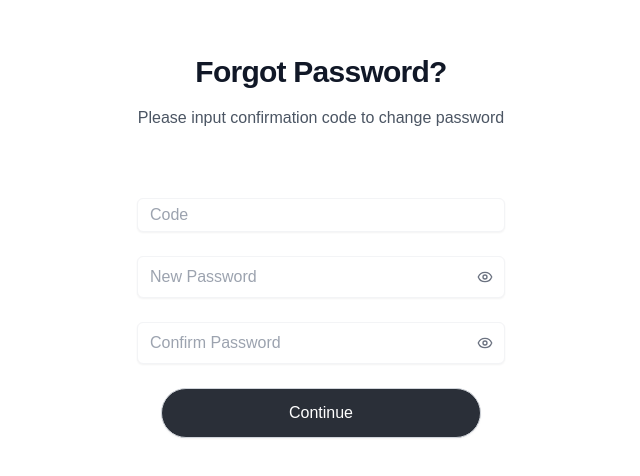
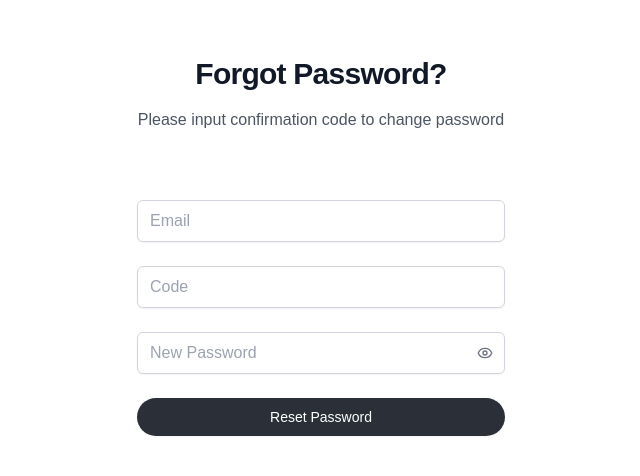
Before and after one commit to AyendiSimeon1/Euipmentng, a Next.js app: page /password-recovery in a window 1280 px wide. Shown: the part 138-614 px from the top of the page, without its empty margins (319-959 px from the left). Built offline with nearby package versions, Linux system fonts and the light colour scheme.

Commit message:
updated project build

```diff
--- a/src/components/auth/codeConfirmation.js
+++ b/src/components/auth/codeConfirmation.js
@@ -1,49 +1,37 @@
 "use client";
+import { useState } from 'react';
 import { useForm } from 'react-hook-form';
-import { Eye, EyeOff } from 'lucide-react';
 import { useDispatch, useSelector } from 'react-redux';
-import { resetPassword } from '@/redux/features/auth/authReducers';
-import { useState } from 'react';
-import { useNavigate, useLocation } from 'react-router-dom';
+import { forgotPassword } from '@/redux/reducers/authReducers';
+import { useRouter } from 'next/navigation';
 import { toast } from 'react-toastify';
 
-export default function ResetPassword() {
-    const [showPassword, setShowPassword] = useState(false);
+export default function ForgotPassword() {
     const dispatch = useDispatch();
-    const navigate = useNavigate();
-    const location = useLocation();
+    const router = useRouter();
     const { loading, error } = useSelector((state) => state.auth);
-    const email = location.state?.email;
 
     const {
         register,
         handleSubmit,
-        watch,
         formState: { errors }
     } = useForm();
 
-    const password = watch('newPassword');
+    const onSubmit = async (data) => {
+        try {
+            const resultAction = await dispatch(forgotPassword(data.email));
 
-    const onSubmit = async (data) => {
-        if (!email) {
-            toast.error('Email not found. Please try again');
-            return;
-        }
+            if (forgotPassword.fulfilled.match(resultAction)) {
+                toast.success(resultAction.payload.message);
+                router.push('/password-recovery');
+            }
 
-        try {
-            const resetData = {
-                email,
-                otp: data.otp,
-                newPassword: data.newPassword
-            };
-
-            const resultAction = await dispatch(resetPassword(resetData));
-            if (resetPassword.fulfilled.match(resultAction)) {
-                toast.success(resultAction.payload.message);
-                navigate('/login');
+            if (forgotPassword.rejected.match(resultAction)) {
+                const errorMessage = resultAction.payload?.message || 'Password reset request failed';
+                toast.error(errorMessage);
             }
         } catch (error) {
-            toast.error(error?.message || 'Password reset failed');
+            toast.error(error?.message || 'An error occurred');
         }
     };
 
@@ -51,68 +39,54 @@ export default function ResetPassword() {
         <div className="min-h-screen bg-white flex flex-col justify-center py-12 sm:px-6 lg:px-8">
             <div className="sm:mx-auto sm:w-full sm:max-w-md">
                 <h2 className="text-center text-3xl font-bold tracking-tight text-gray-900">
-                    Reset Password
+                    Forgot Password?
                 </h2>
-                <form className="mt-8 space-y-6" onSubmit={handleSubmit(onSubmit)}>
-                    <div>
-                        <label htmlFor="otp" className="block text-sm font-medium text-gray-700">
-                            Enter OTP
-                        </label>
-                        <input
-                            {...register('otp', {
-                                required: 'OTP is required',
-                                pattern: {
-                                    value: /^[0-9]{6}$/,
-                                    message: 'OTP must be 6 digits'
-                                }
-                            })}
-                            type="text"
-                            className="mt-1 block w-full rounded-md border border-gray-300 px-3 py-2 shadow-sm focus:border-indigo-500 focus:outline-none focus:ring-indigo-500"
-                        />
-                        {errors.otp && (
-                            <p className="mt-1 text-sm text-red-600">{errors.otp.message}</p>
-                        )}
-                    </div>
+                <p className="mt-2 text-center text-sm text-gray-600">
+                    Enter your email address and we'll send you a code to reset your password
+                </p>
+            </div>
 
-                    <div className="relative">
-                        <label htmlFor="newPassword" className="block text-sm font-medium text-gray-700">
-                            New Password
-                        </label>
-                        <div className="relative mt-1">
+            <div className="mt-8 sm:mx-auto sm:w-full sm:max-w-md">
+                <div className="bg-white py-8 px-4 sm:rounded-lg sm:px-10">
+                    <form className="space-y-6" onSubmit={handleSubmit(onSubmit)}>
+                        <div>
                             <input
-                                {...register('newPassword', {
-                                    required: 'New password is required',
-                                    minLength: {
-                                        value: 6,
-                                        message: 'Password must be at least 6 characters'
+                                {...register('email', {
+                                    required: 'Email is required',
+                                    pattern: {
+                                        value: /^[A-Z0-9._%+-]+@[A-Z0-9.-]+\.[A-Z]{2,}$/i,
+                                        message: 'Invalid email address'
                                     }
                                 })}
-                                type={showPassword ? 'text' : 'password'}
-                                className="block w-full rounded-md border border-gray-300 px-3 py-2 shadow-sm focus:border-indigo-500 focus:outline-none focus:ring-indigo-500"
+                                type="email"
+                                placeholder="Enter your email"
+                                className="mt-1 block w-full rounded-md border border-gray-300 px-3 py-2 shadow-sm focus:border-[#2A2F38] focus:outline-none focus:ring-yellow-500"
                             />
-                            <button
-                                type="button"
-                                className="absolute inset-y-0 right-0 px-3 flex items-center"
-                                onClick={() => setShowPassword(!showPassword)}
-                            >
-                                {showPassword ? <EyeOff className="h-4 w-4" /> : <Eye className="h-4 w-4" />}
-                            </button>
+                            {errors.email && (
+                                <p className="mt-1 text-sm text-red-600">
+                                    {errors.email.message}
+                                </p>
+                            )}
                         </div>
-                        {errors.newPassword && (
-                            <p className="mt-1 text-sm text-red-600">{errors.newPassword.message}</p>
-                        )}
-                    </div>
 
-                    <div>
                         <button
                             type="submit"
                             disabled={loading}
-                            className="w-full flex justify-center py-2 px-4 border border-transparent rounded-md shadow-sm text-sm font-medium text-white bg-indigo-600 hover:bg-indigo-700 focus:outline-none focus:ring-2 focus:ring-offset-2 focus:ring-indigo-500 disabled:opacity-50"
+                            className="w-full flex justify-center py-2 px-4 border border-transparent rounded-full shadow-sm text-sm font-medium text-white bg-[#2A2F38] hover:bg-[#2A2F38] focus:outline-none focus:ring-2 focus:ring-offset-2 focus:ring-yellow-500 disabled:opacity-50"
                         >
-                            {loading ? 'Resetting...' : 'Reset Password'}
+                            {loading ? 'Sending...' : 'Send Reset Code'}
                         </button>
+                    </form>
+
+                    <div className="mt-6">
+                        <p className="text-center text-sm">
+                            Remember your password?{' '}
+                            <a href="/login" className="font-medium text-[#2A2F38] hover:text-gray-700">
+                                Login
+                            </a>
+                        </p>
                     </div>
-                </form>
+                </div>
             </div>
         </div>
     );
--- a/src/components/auth/login.js
+++ b/src/components/auth/login.js
@@ -1,13 +1,18 @@
+"use client";
+
 import { useForm } from 'react-hook-form';
 import { useDispatch, useSelector } from 'react-redux';
-import { loginUser } from '@/redux/features/auth/authReducers';
-import { useNavigate } from 'react-router-dom';
+import { loginUser } from '@/redux/reducers/authReducers';
+import { useRouter } from 'next/navigation';
 import { toast } from 'react-toastify';
+import { Eye, EyeOff } from 'lucide-react';
+import { useState } from 'react';
 
 const Login = () => {
   const dispatch = useDispatch();
-  const navigate = useNavigate();
+  const router = useRouter();
   const { loading, error } = useSelector((state) => state.auth);
+  const [showPassword, setShowPassword] = useState(false);
 
   const {
     register,
@@ -20,7 +25,11 @@ const Login = () => {
       const resultAction = await dispatch(loginUser(data));
       if (loginUser.fulfilled.match(resultAction)) {
         toast.success(resultAction.payload.message);
-        navigate('/dashboard');
+        router.push('/settings');
+      }
+      if (loginUser.rejected.match(resultAction)) {
+        const errorMessage = resultAction.payload?.message || 'Login failed';
+        toast.error(errorMessage);
       }
     } catch (err) {
       toast.error(error || 'Login failed');
@@ -28,12 +37,18 @@ const Login = () => {
   };
 
   return (
-    <div className="min-h-screen bg-[#2A2F38] flex items-center justify-center">
-      <div className="bg-white p-8 rounded-lg shadow-md w-96">
-        <h2 className="text-2xl font-bold mb-6 text-center">Login</h2>
+    <div className="min-h-screen bg-white flex flex-col justify-center py-12 sm:px-6 lg:px-8">
+      <div className="sm:mx-auto sm:w-full sm:max-w-md">
+        <h2 className="text-center text-3xl font-bold tracking-tight text-gray-900">
+          Welcome to Equipment.ng
+        </h2>
+        <p className="text-center text-xl mt-2">Login</p>
+      </div>
 
-        <form onSubmit={handleSubmit(onSubmit)}>
-          <div className="mb-4">
+      <div className="mt-2 sm:mx-auto sm:w-full sm:max-w-md">
+        <div className="bg-white py-8 sm:rounded-lg sm:px-10">
+          <form className="space-y-6" onSubmit={handleSubmit(onSubmit)}>
+            <div>
               <input
                 {...register('email', {
                   required: 'Email is required',
@@ -43,15 +58,15 @@ const Login = () => {
                   }
                 })}
                 type="email"
+                className="mt-1 block w-full rounded-md border border-gray-300 px-3 py-1 shadow-sm focus:border-[#2A2F38] focus:outline-none focus:ring-yellow-500"
                 placeholder="Email"
-              className="w-full p-2 border rounded"
               />
               {errors.email && (
                 <p className="mt-1 text-sm text-red-600">{errors.email.message}</p>
               )}
             </div>
 
-          <div className="mb-4">
+            <div className="relative">
               <input
                 {...register('password', {
                   required: 'Password is required',
@@ -60,49 +75,61 @@ const Login = () => {
                     message: 'Password must be at least 6 characters'
                   }
                 })}
-              type="password"
+                type={showPassword ? 'text' : 'password'}
+                className="mt-1 block w-full rounded-md border border-gray-300 px-3 py-1 shadow-sm focus:border-[#2A2F38] focus:outline-none focus:ring-yellow-500"
                 placeholder="Password"
-              className="w-full p-2 border rounded"
               />
+              <button
+                type="button"
+                className="absolute right-3 top-1/2 -translate-y-1/2"
+                onClick={() => setShowPassword(!showPassword)}
+              >
+                {showPassword ? (
+                  <EyeOff className="h-4 w-4 text-gray-500" />
+                ) : (
+                  <Eye className="h-4 w-4 text-gray-500" />
+                )}
+              </button>
+            </div>
             {errors.password && (
               <p className="mt-1 text-sm text-red-600">{errors.password.message}</p>
             )}
-          </div>
 
-          <div className="flex justify-between mb-4">
-            <div className="flex items-center px-2">
+            <div className="flex justify-between">
+              <div className="flex items-center">
                 <input
                   {...register('remember')}
                   type="checkbox"
-                className="h-4 w-4 rounded border-gray-300 bg-white checked:border-red-500 checked:bg-red-50"
+                  className="h-4 w-4 rounded border-gray-300 text-yellow-600 focus:ring-yellow-500"
                 />
-              <p className="px-2 font-medium text-slate">Remember me</p>
+                <label className="ml-2 block text-sm text-gray-900">
+                  Remember me
+                </label>
               </div>
-            <div>
               <a
                 href="/forgot-password"
-                className="text-[#2A2F38] font-bold"
+                className="text-sm font-medium text-[#2A2F38] hover:text-gray-700"
               >
                 Forgot Password?
               </a>
-            </div>
             </div>
 
             <button
               type="submit"
               disabled={loading}
-            className="w-full flex justify-center py-2 px-4 border border-transparent rounded-full shadow-sm text-sm font-medium text-white bg-[#2A2F38] hover:bg-[#2A2F38] focus:outline-none focus:ring-2 focus:ring-offset-2 focus:ring-yellow-500 disabled:opacity-50"
+              className="w-full flex justify-center py-3 px-5 border border-transparent rounded-full shadow-sm text-sm font-medium text-white bg-[#2A2F38] hover:bg-[#2A2F38] focus:outline-none focus:ring-2 focus:ring-offset-2 focus:ring-yellow-500 disabled:opacity-50"
             >
               {loading ? 'Logging in...' : 'Login'}
             </button>
           </form>
 
-        <p className="mt-4 text-center">
+          <p className="mt-6 text-center text-sm text-gray-600">
             Don't have an account?{' '}
-          <a href="/signup" className="text-blue-500 hover:text-blue-600">
-            Sign Up
+            <a href="/signup" className="font-medium text-[#2A2F38] hover:text-gray-700">
+              Sign up
             </a>
           </p>
+        </div>
       </div>
     </div>
   );
--- a/src/components/auth/passwordRecovery.js
+++ b/src/components/auth/passwordRecovery.js
@@ -1,27 +1,45 @@
 "use client";
 import { useState } from 'react';
 import { useForm } from 'react-hook-form';
+import { useDispatch, useSelector } from 'react-redux';
+import { resetPassword } from '@/redux/reducers/authReducers';
+import { useRouter } from 'next/navigation';
+import { toast } from 'react-toastify';
 import { Eye, EyeOff } from 'lucide-react';
 
-export default function ForgotPassword () {
+export default function PasswordRecovery() {
+    const dispatch = useDispatch();
+    const router = useRouter();
+    const { loading, error } = useSelector((state) => state.auth);
     const [showPassword, setShowPassword] = useState(false);
-    const [showConfirmPassword, setShowConfirmPassword] = useState(false);
-    const [isLoading, setIsLoading] = useState(false);
 
     const {
         register,
-        formState: { errors },
-        handleSubmit
+        handleSubmit,
+        formState: { errors }
     } = useForm();
 
-    const onSubmit = async(data) => {
+    const onSubmit = async (data) => {
         try {
-            setIsLoading(true);
-            console.log(data);
+            const resetData = {
+                email: data.email,
+                otp: data.code,
+                newPassword: data.password
+            };
+
+            const resultAction = await dispatch(resetPassword(resetData));
+
+            if (resetPassword.fulfilled.match(resultAction)) {
+                toast.success(resultAction.payload.message);
+                router.push('/');
+            }
+
+            if (resetPassword.rejected.match(resultAction)) {
+                const errorMessage = resultAction.payload?.message || 'Password reset failed';
+                toast.error(errorMessage);
+            }
         } catch (error) {
-            console.error('Error:', error);
-        } finally {
-            setIsLoading(false);
+            toast.error(error?.message || 'An error occurred');
         }
     };
 
@@ -31,33 +49,65 @@ export default function ForgotPassword () {
                 <h2 className="text-center text-3xl font-bold tracking-tight text-gray-900">
                     Forgot Password?
                 </h2>
-                <p className="text-center text-gray-600 mt-4">Please input confirmation code to change password</p>
+                <p className="text-center text-gray-600 mt-4">
+                    Please input confirmation code to change password
+                </p>
             </div>
             <div className="mt-8 sm:mx-auto sm:w-full sm:max-w-md">
-                <div className='bg-white py-8 px-4 sm:rounded-lg sm:px-10'>
-                    <form className='space-y-6' onSubmit={handleSubmit(onSubmit)}>
+                <div className="bg-white py-8 px-4 sm:rounded-lg sm:px-10">
+                    <form className="space-y-6" onSubmit={handleSubmit(onSubmit)}>
                         <div>
+                            <input
+                                {...register('email', {
+                                    required: 'Email is required',
+                                    pattern: {
+                                        value: /^[A-Z0-9._%+-]+@[A-Z0-9.-]+\.[A-Z]{2,}$/i,
+                                        message: 'Invalid email address'
+                                    }
+                                })}
+                                type="email"
+                                placeholder="Email"
+                                className="mt-1 block w-full rounded-md border border-gray-300 px-3 py-2 shadow-sm focus:border-[#2A2F38] focus:outline-none focus:ring-yellow-500"
+                            />
+                            {errors.email && (
+                                <p className="mt-1 text-sm text-red-600">
+                                    {errors.email.message}
+                                </p>
+                            )}
+                        </div>
 
+                        <div>
                             <input
-                                type='text'
-                                placeholder='Code'
-                                className='mt-1 block w-full rounded-md border border-gray-100 px-3 py-1 shadow-sm  focus:outline-none focus:ring-gray-300'
-                                {...register('code')}
+                                {...register('code', {
+                                    required: 'Code is required',
+                                    pattern: {
+                                        value: /^[0-9]{6}$/,
+                                        message: 'Please enter a valid 6-digit code'
+                                    }
+                                })}
+                                type="text"
+                                placeholder="Code"
+                                className="mt-1 block w-full rounded-md border border-gray-300 px-3 py-2 shadow-sm focus:border-[#2A2F38] focus:outline-none focus:ring-yellow-500"
                             />
                             {errors.code && (
-                                <p className='mt-1 text-sm text-red-600'>
+                                <p className="mt-1 text-sm text-red-600">
                                     {errors.code.message}
                                 </p>
                             )}
                         </div>
-                        <div>
 
                         <div className="relative">
                             <input
-                            {...register('password')}
-                            placeholder='New Password'
+                                {...register('password', {
+                                    required: 'New password is required',
+                                    minLength: {
+                                        value: 6,
+                                        message: 'Password must be at least 6 characters'
+                                    }
+                                })}
                                 type={showPassword ? 'text' : 'password'}
-                            className="mt-1 block w-full rounded-md border border-gray-100 px-3 py-2 shadow-sm focus:outline-none focus:ring-gray-300"
+                                placeholder="New Password"
+                                className="mt-1 block w-full rounded-md border border-gray-300 px-3 py-2 shadow-sm focus:border-[#2A2F38] focus:outline-none focus:ring-yellow-500"
                             />
                             <button
                                 type="button"
@@ -70,7 +120,6 @@ export default function ForgotPassword () {
                                     <Eye className="h-4 w-4 text-gray-500" />
                                 )}
                             </button>
-                        </div>
                             {errors.password && (
                                 <p className="mt-1 text-sm text-red-600">
                                     {errors.password.message}
@@ -78,41 +127,13 @@ export default function ForgotPassword () {
                             )}
                         </div>
 
-                        <div>
-
-                        <div className="relative">
-                            <input
-                            {...register('confirmPassword')}
-                            placeholder='Confirm Password'
-                            type={showConfirmPassword ? 'text' : 'password'}
-                            className="mt-1 block w-full rounded-md border border-gray-100 px-3 py-2 shadow-sm focus:border-gray-100 focus:outline-none focus:ring-gray-300"
-                            />
                         <button
-                            type="button"
-                            className="absolute right-3 top-1/2 -translate-y-1/2"
-                            onClick={() => setShowConfirmPassword(!showConfirmPassword)}
+                            type="submit"
+                            disabled={loading}
+                            className="w-full flex justify-center py-2 px-4 border border-transparent rounded-full shadow-sm text-sm font-medium text-white bg-[#2A2F38] hover:bg-[#2A2F38] focus:outline-none focus:ring-2 focus:ring-offset-2 focus:ring-yellow-500 disabled:opacity-50"
                         >
-                            {showConfirmPassword ? (
-                                <EyeOff className="h-4 w-4 text-gray-500" />
-                            ) : (
-                                <Eye className="h-4 w-4 text-gray-500" />
-                            )}
+                            {loading ? 'Resetting...' : 'Reset Password'}
                         </button>
-                        </div>
-                        {errors.confirmPassword && (
-                            <p className="mt-1 text-sm text-red-600">
-                            {errors.confirmPassword.message}
-                            </p>
-                        )}
-                        </div>
-
-                        <div className='mt-6 flex justify-center'>
-                            <button
-                                type='button'
-                                className='w-full max-w-xs inline-flex text-white justify-center rounded-full border border-gray-300 shadow-sm px-7 py-3 text-base font-medium text-gray-700 bg-[#2A2F38] hover:bg-[#2A2F38] focus:outline-none'>
-                                    Continue
-                                </button>
-                        </div>
                     </form>
                 </div>
             </div>
--- a/src/redux/reducers/authReducers.js
+++ b/src/redux/reducers/authReducers.js
@@ -28,7 +28,7 @@ export const verifyOTP = createAsyncThunk(
       console.log('API Response:', response.data);
       return response.data;
     } catch (error) {
-      console.error('API Error:', error.response?.data);
+      // console.error('API Error:', error.response?.data);
       return rejectWithValue(error.response?.data || {
         message: 'Verification failed'
       });
```
Lines whose indentation alone changed are shown as unchanged.
